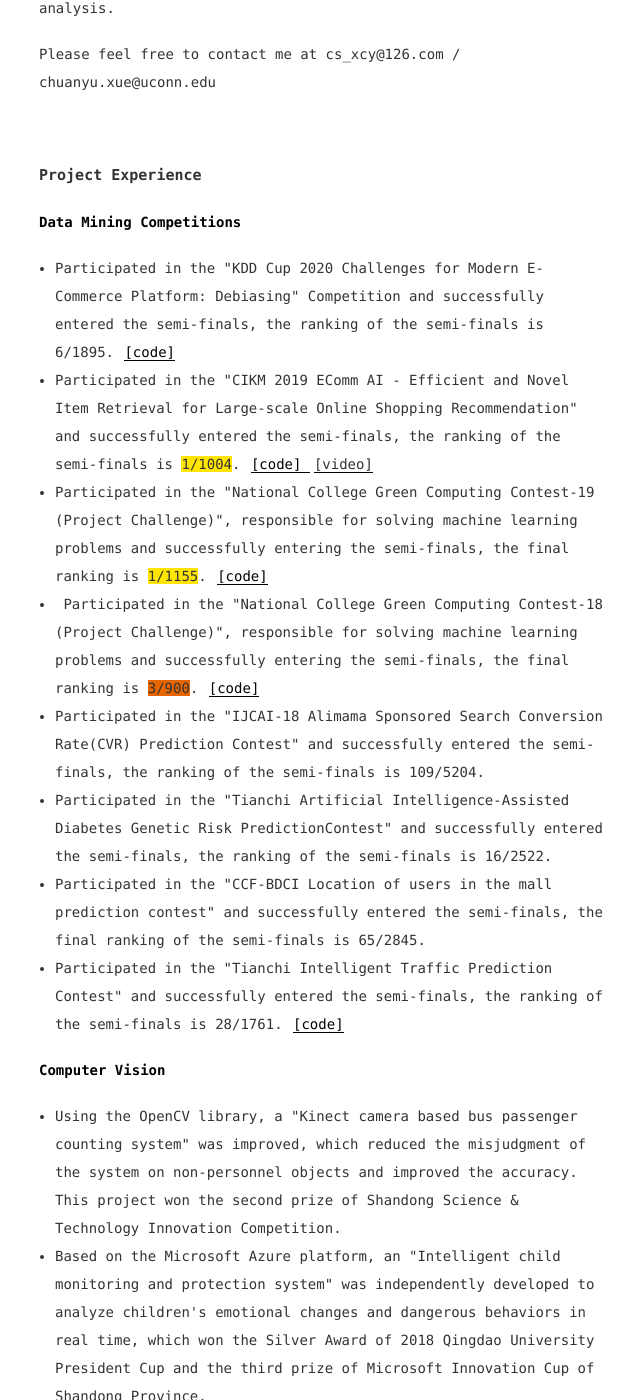
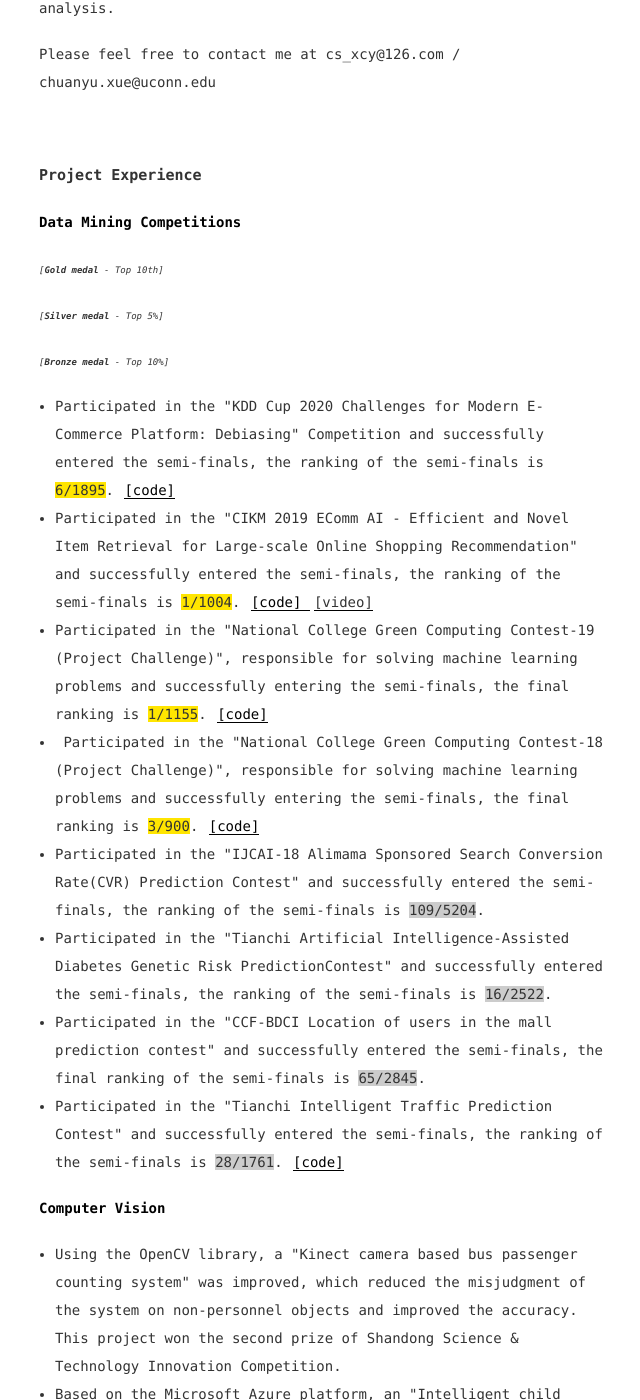
Before and after one commit to ChuanyuXue/profile, a Jekyll site: the page built from index.html, in a window 1280 px wide and 1400 px high, scrolled down 312 px. Shown: the whole window, without its empty margins (315-955 px from the left). Built offline with Jekyll 4.4.1, drawn with Linux system fonts in a browser that asks for light colours; some of the changed text lies outside the part shown.

Commit message:
Update index.html

```diff
--- a/index.html
+++ b/index.html
@@ -22,9 +22,21 @@ js: [blog.js]
 <p>
 	<strong>Data Mining Competitions</strong>
 </p>
+<p style="text-align:left;">
+	<span style="font-size:9px;"><em>[</em><strong><span style="color:#FFE500;"><em>Gold medal</em></span></strong><em> - </em><em>Top 10th</em><em>]&nbsp;</em></span>
+</p>
+<p style="text-align:left;">
+	<span style="font-size:9px;"><em>[</em><span style="color:#CCCCCC;"><strong><em>S</em></strong></span></span><span style="font-size:9px;"><span style="color:#CCCCCC;"><strong><em>ilver medal</em></strong></span><em> - Top 5%</em></span><span style="font-size:9px;"></span><span style="font-size:9px;"><em>]&nbsp;</em></span>
+</p>
+<p style="text-align:left;">
+	<span style="font-size:9px;"><em>[</em></span><span style="font-size:9px;color:#E56600;"><strong><em>Bronze medal</em></strong></span><span style="font-size:9px;"><em> - Top 10%]</em></span>
+</p>
+<p style="text-align:left;">
+	<span style="font-size:9px;"></span>
+</p>
 <ul>
 	<li>
-		Participated in the "KDD Cup 2020 Challenges for Modern E-Commerce Platform: Debiasing" Competition and successfully entered the semi-finals, the ranking of the semi-finals is 6/1895. <a href="https://github.com/ChuanyuXue/KDDCUP-2020" target="_blank">[code]</a><span style="color:#003399;"></span>
+		Participated in the "KDD Cup 2020 Challenges for Modern E-Commerce Platform: Debiasing" Competition and successfully entered the semi-finals, the ranking of the semi-finals is <span style="background-color:#FFE500;">6/1895</span>. <a href="https://github.com/ChuanyuXue/KDDCUP-2020" target="_blank">[code]</a><span style="color:#003399;"></span>
 	</li>
 	<li>
 		Participated in the "CIKM 2019 EComm AI - Efficient and Novel Item Retrieval for Large-scale Online Shopping
@@ -36,23 +48,23 @@ learning problems and successfully entering the semi-finals, the final ranking i
 	</li>
 	<li>
 		&nbsp;Participated in the "National College Green Computing Contest-18 (Project Challenge)", responsible for solving machine
-learning problems and successfully entering the semi-finals, the final ranking is <span style="background-color:#E56600;">3/900</span>. <a href="https://github.com/ChuanyuXue/Chinese-OpenGCC-Contest-2st-Solution" target="_blank">[code]</a>
+learning problems and successfully entering the semi-finals, the final ranking is <span style="background-color:#FFE500;">3/900</span>. <a href="https://github.com/ChuanyuXue/Chinese-OpenGCC-Contest-2st-Solution" target="_blank">[code]</a>
 	</li>
 	<li>
 		Participated in the "IJCAI-18 Alimama Sponsored Search Conversion Rate(CVR) Prediction Contest" and successfully
-entered the semi-finals, the ranking of the semi-finals is 109/5204.
+entered the semi-finals, the ranking of the semi-finals is <span style="background-color:#CCCCCC;">109/5204</span>.
 	</li>
 	<li>
 		Participated in the "Tianchi Artificial Intelligence-Assisted Diabetes Genetic Risk PredictionContest" and successfully
-entered the semi-finals, the ranking of the semi-finals is 16/2522.&nbsp;
+entered the semi-finals, the ranking of the semi-finals is <span style="background-color:#CCCCCC;">16/2522</span>.&nbsp;
 	</li>
 	<li>
 		Participated in the "CCF-BDCI Location of users in the mall prediction contest" and successfully entered the semi-finals, the
-final ranking of the semi-finals is 65/2845.&nbsp;
+final ranking of the semi-finals is <span style="background-color:#CCCCCC;">65/2845</span>.&nbsp;
 	</li>
 	<li>
 		Participated in the "Tianchi Intelligent Traffic Prediction Contest" and successfully entered the semi-finals, the ranking of the
-semi-finals is 28/1761. <a href="https://github.com/ChuanyuXue/Tianchi-Traffic-Prediction-Contest" target="_blank">[code]</a>
+semi-finals is <span style="background-color:#CCCCCC;">28/1761</span>. <a href="https://github.com/ChuanyuXue/Tianchi-Traffic-Prediction-Contest" target="_blank">[code]</a>
 	</li>
 </ul>
 <p>
@@ -78,7 +90,7 @@ Qingdao University President Cup and the third prize of Microsoft Innovation Cup
 		Invited to make the online course titled "The Purchase and Redemption Forecast Challenge" on Alibaba Tianchi platform. <a href="https://github.com/ChuanyuXue/The-Purchase-and-Redemption-Forecast-Challenge-baseline" target="_blank">[Code]</a>
 	</li>
 	<li>
-		<span>Organized and planned the competition "The&nbsp;</span><span>Prediction of Used Car Transaction Price Competition</span><span>" jointly held by Datawhale and Tianchi <a href="https://tianchi.aliyun.com/competition/entrance/231784/introduction" target="_blank">[link]</a></span><a href="https://tianchi.aliyun.com/competition/entrance/231784/introduction" target="_blank"><span></span></a><a href="https://tianchi.aliyun.com/course/video?spm=5176.12282027.0.0.5fda379caLvonc&liveId=41146" target="_blank">[video]</a>
+		<span>Organized and planned the competition "The&nbsp;</span><span>Prediction of Used Car Transaction Price Competition</span><span>" jointly held by Datawhale and Tianchi <a href="https://tianchi.aliyun.com/competition/entrance/231784/introduction" target="_blank">[link]</a></span><a href="https://tianchi.aliyun.com/competition/entrance/231784/introduction" target="_blank"><span></span></a><a href="https://tianchi.aliyun.com/course/video?spm=5176.12282027.0.0.5fda379caLvonc&amp;liveId=41146" target="_blank">[video]</a>
 	</li>
 </ul>
 <h3>
@@ -106,6 +118,23 @@ Chongqing, China
 	</li>
 </ul>
 <h3>
+	<span style="font-size:12px;font-weight:normal;"><strong><span style="font-size:14px;">Books</span></strong></span>
+</h3>
+<p>
+	<span style="font-size:12px;font-weight:normal;"><strong><span style="font-size:14px;"></span></strong></span>
+</p>
+<ul>
+	<li>
+		<span style="font-size:9px;"><span style="color:;">《Python实战推荐系统》——电子工业出版社&nbsp;</span><span>[ongoing]</span></span>
+	</li>
+	<li>
+		<span style="font-size:9px;"><span style="color:#E53333;"><span style="color:#000000;">《</span><span style="color:#000000;">零基础入门数据挖掘竞赛》——机械工业出版社 </span><span style="color:#000000;">[under editing]</span><br />
+</span></span>
+	</li>
+</ul>
+<h3>
+</h3>
+<h3>
 	Awards
 </h3>
 <ul>
```
